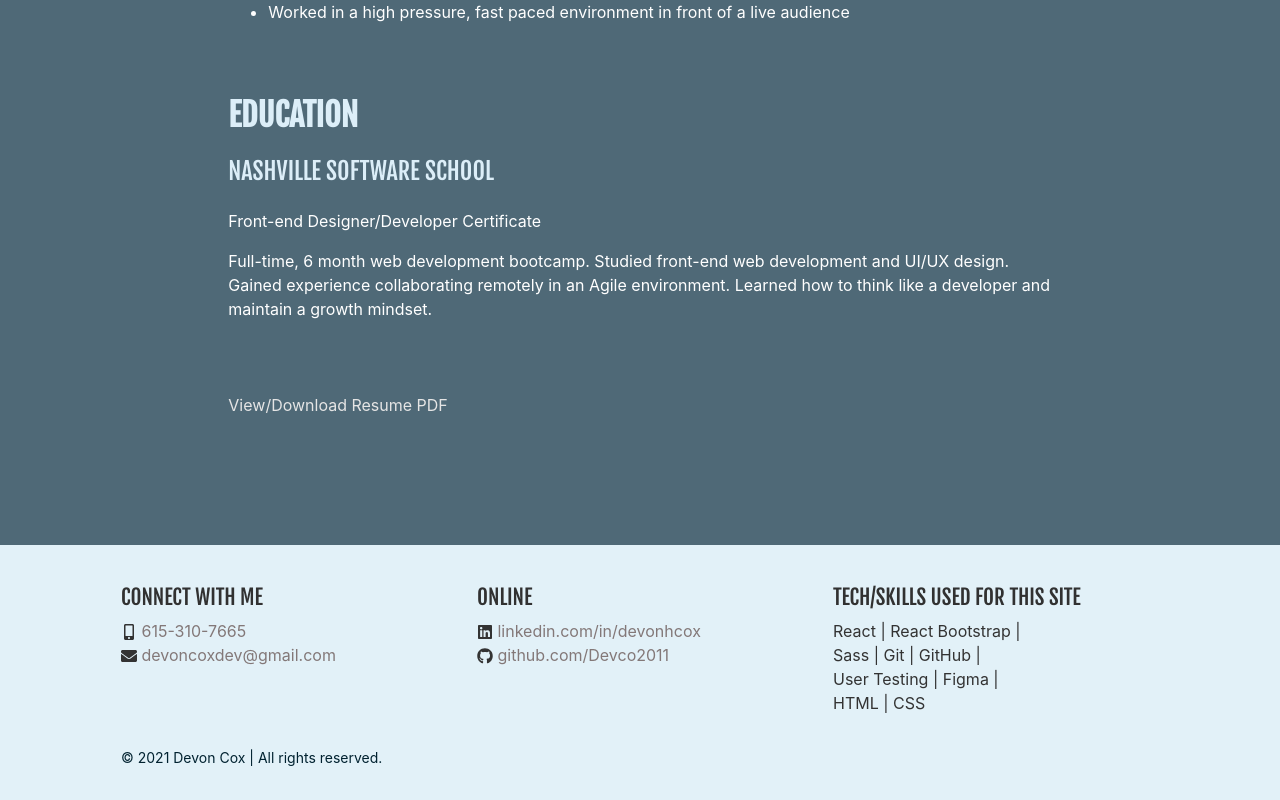
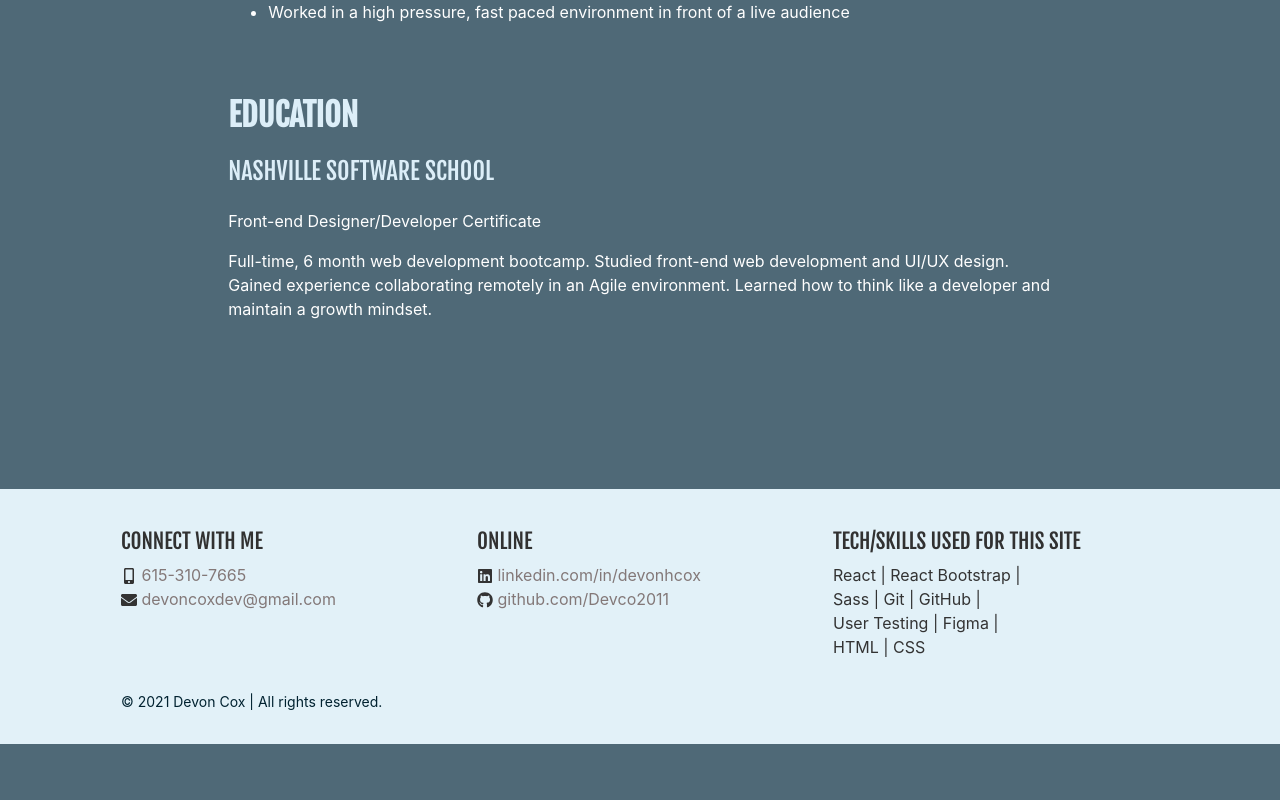
Before and after one commit to Devco2011/Devco2011.github.io, a React (Create React App) app: page /#/ in a window 1280 px wide. Shown: the part 7592-8392 px from the top of the page. After the commit the page ends 8336 px from the top, so only its background shows below. Built offline with nearby package versions, Linux system fonts and the light colour scheme.

Commit message:
commented out resume PDF section

```diff
--- a/src/main/Resume.js
+++ b/src/main/Resume.js
@@ -167,11 +167,11 @@ export const Resume = () => {
                             <br></br>
                         </div>
                     </Col>
-                    <Col className="col-12 col-md-8">
+                    {/* <Col className="col-12 col-md-8">
                         <div className="about-div">
                             <a className="link" href="./files/Devon-Cox.pdf" target="_blank">View/Download Resume PDF</a>
                         </div>
-                    </Col>
+                    </Col> */}
 
                 </Row>
 
```
Also changed, not shown: 1 other file (tests, documents, lock files or other folders).
